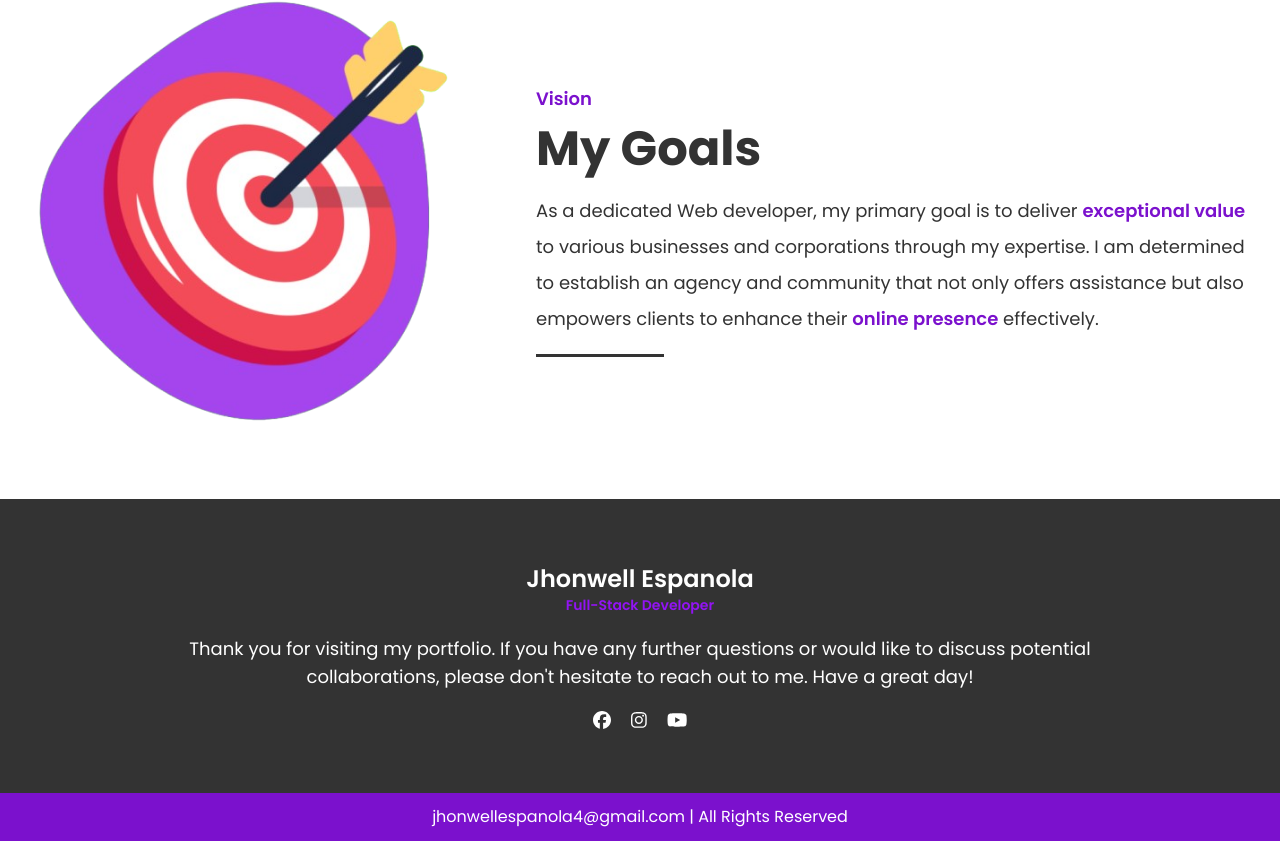
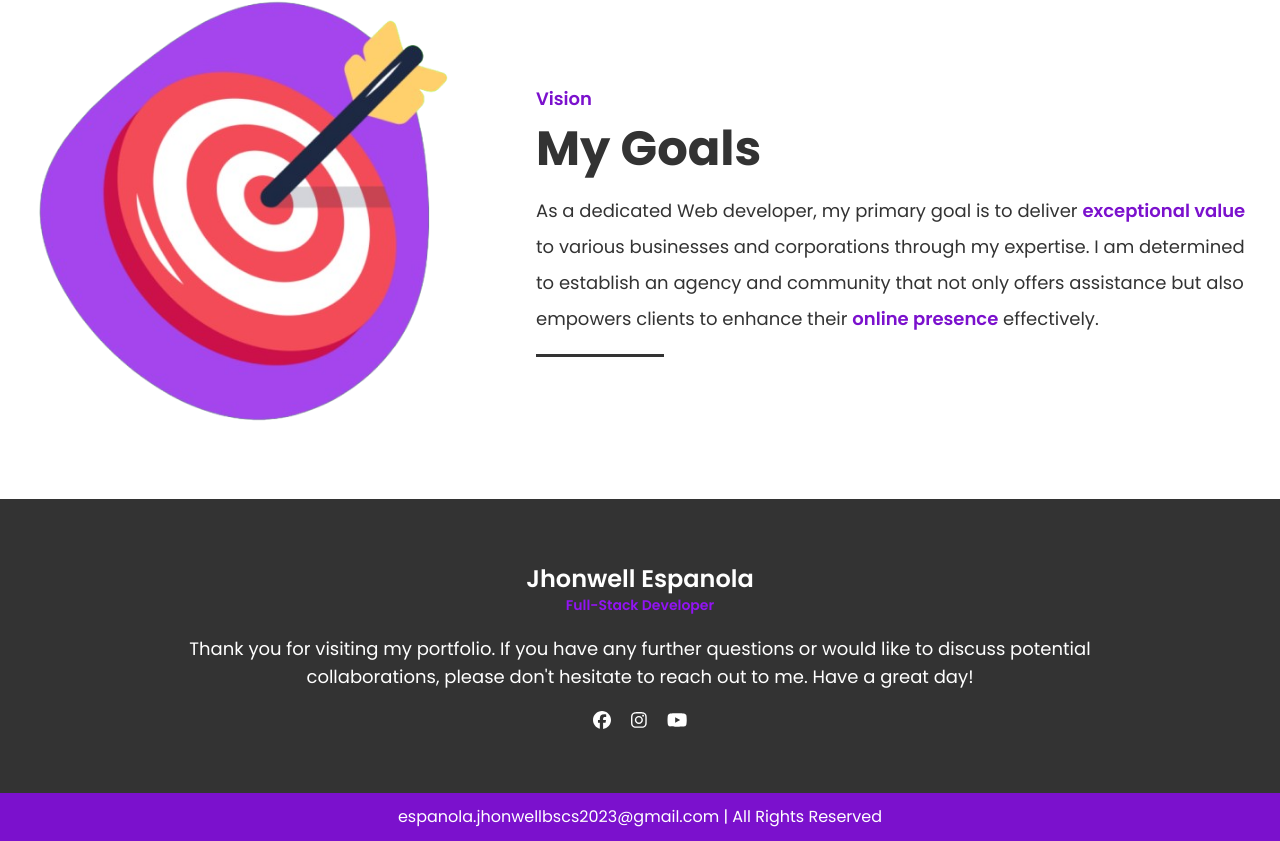
Before and after one commit to ryu-zaki/jhonwellespanola, a React (Vite) app: page / in a window 1280 px wide. Shown: the part 5861-6702 px from the top of the page. Built offline with nearby package versions, Linux system fonts and the light colour scheme.

Commit message:
email: change of emails

```diff
--- a/src/components/Footer.tsx
+++ b/src/components/Footer.tsx
@@ -29,7 +29,7 @@
         </div>
 
         <div className='bg-violet-dark mt-16 text-xs py-3 xs:text-sm xl:text-base 2xl:mt-16 2xl:text-[.95em]'>
-          <p>jhonwellespanola4@gmail.com | All Rights Reserved</p>
+          <p>espanola.jhonwellbscs2023@gmail.com | All Rights Reserved</p>
         </div>
     </footer>
   )
```
